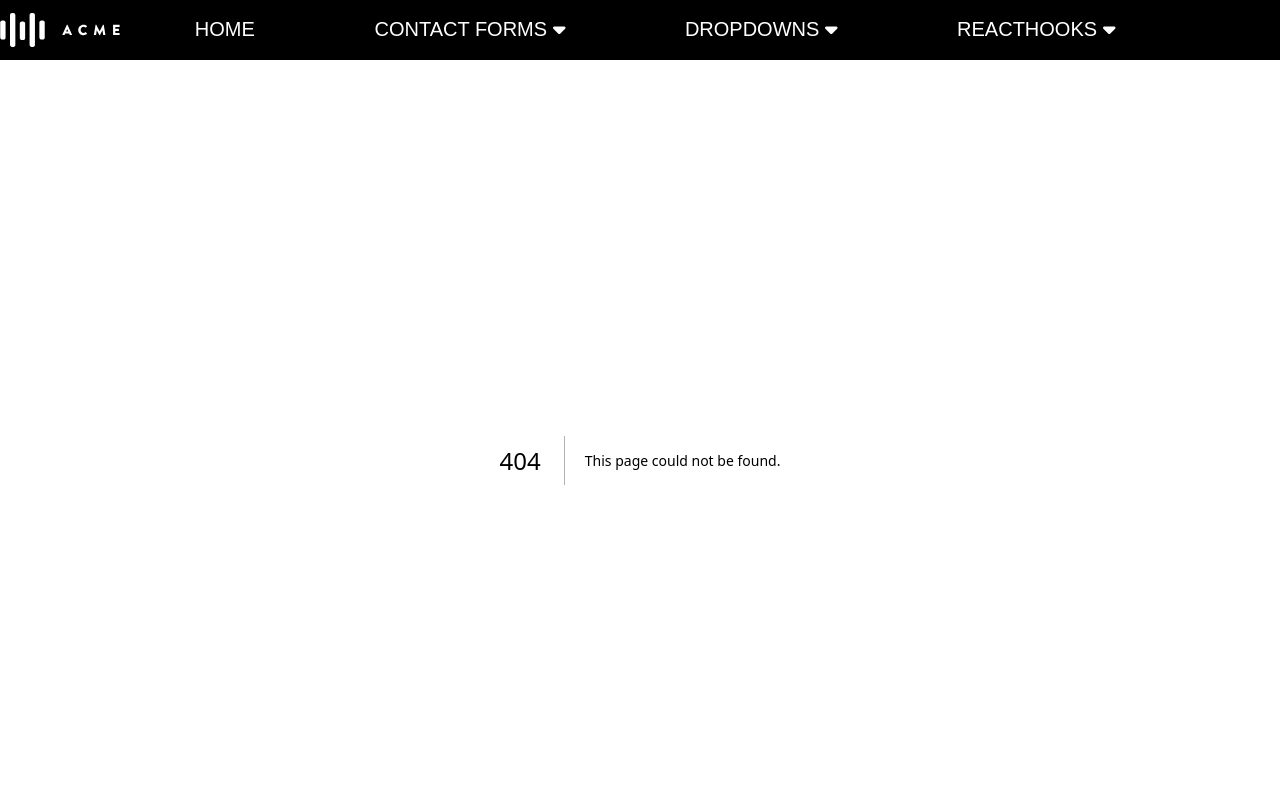
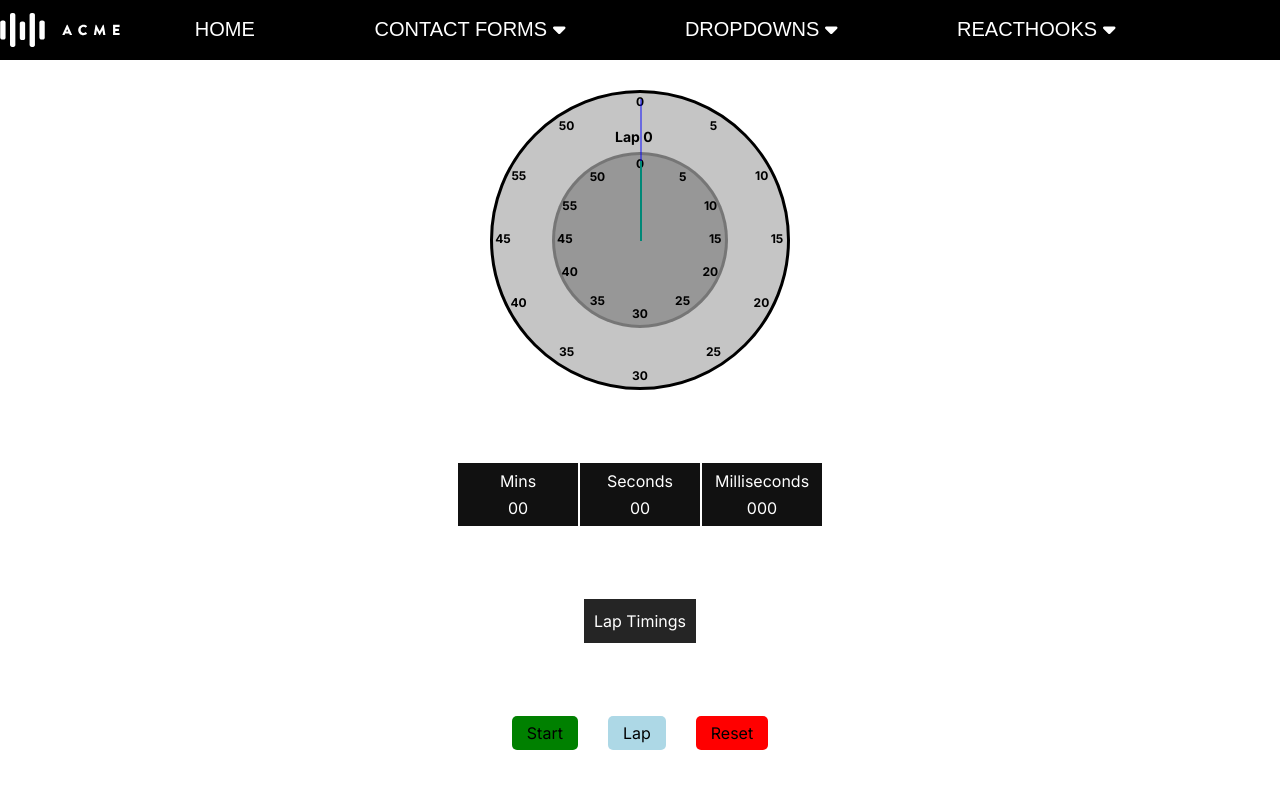
Before and after one commit to SattyamSamania/Contact-Form-formik, a Next.js app: page /MyStopwatch in a window 1280 px wide. Before the commit this address had no page. Shown: the top 788 px of the page. Built offline with nearby package versions, Linux system fonts and the light colour scheme; a web font is replaced by a local one.

Commit message:
Stopwatch Example

```diff
--- /dev/null
+++ b/app/MyStopwatch/Analog.js
@@ -0,0 +1,44 @@
+import styles from './Stopwatch.module.css';
+
+const Analog = ({ secs, laps }) => {
+
+    const lapTime = (laps.length) ? (secs - laps.reduce((a, b) => a + b, 0)) : secs;
+
+    return (
+        <div className={`${styles.analog} ${styles.markingsDiv}`}>
+            <span>0</span>
+            <span>5</span>
+            <span>10</span>
+            <span>15</span>
+            <span>20</span>
+            <span>25</span>
+            <span>30</span>
+            <span>35</span>
+            <span>40</span>
+            <span>45</span>
+            <span>50</span>
+            <span>55</span>
+            <hr style={{ transform: `rotateZ(${((secs / 1000) % 60) * 6}deg)` }} />
+            <div>
+                <p>Lap {laps.length}</p>
+                <div className={styles.markingsDiv}>
+                    <span>0</span>
+                    <span>5</span>
+                    <span>10</span>
+                    <span>15</span>
+                    <span>20</span>
+                    <span>25</span>
+                    <span>30</span>
+                    <span>35</span>
+                    <span>40</span>
+                    <span>45</span>
+                    <span>50</span>
+                    <span>55</span>
+                    <hr style={{ backgroundColor: 'rgb(0,255,0)', transform: `rotateZ(${((lapTime / 1000) % 60) * 6}deg)` }} />
+                </div>
+            </div>
+        </div>
+    )
+}
+
+export default Analog
--- /dev/null
+++ b/app/MyStopwatch/Digital.js
@@ -0,0 +1,28 @@
+import styles from './Stopwatch.module.css';
+
+const Digital = ({ time }) => {
+    return (
+        <div className={styles.digital}>
+            <div>
+                Mins
+                <span>
+                    {Math.floor(time / 60000).toLocaleString('en', { minimumIntegerDigits: 2, minimumFractionDigits: 0, useGrouping: false })}
+                </span>
+            </div>
+            <div>
+                Seconds
+                <span>
+                    {(Math.floor(time / 1000) % 60).toLocaleString('en', { minimumIntegerDigits: 2, minimumFractionDigits: 0, useGrouping: false })}
+                </span>
+            </div>
+            <div>
+                Milliseconds
+                <span>
+                    {(time % 1000).toLocaleString('en', { minimumIntegerDigits: 3, minimumFractionDigits: 0, useGrouping: false })}
+                </span>
+            </div>
+        </div>
+    )
+}
+
+export default Digital
--- /dev/null
+++ b/app/MyStopwatch/Laps.js
@@ -0,0 +1,16 @@
+import styles from './Stopwatch.module.css';
+
+const Laps = ({ laps }) => {
+    return (
+        <div className={styles.laps}>
+            <h4>Lap Timings</h4>
+            {laps.map((lap, i) => (
+                <span key={i}>
+                    Lap {i + 1}: {(lap / 1000).toFixed(3)} Seconds
+                </span>
+            ))}
+        </div>
+    )
+}
+
+export default Laps
--- /dev/null
+++ b/app/MyStopwatch/Stopwatch.module.css
@@ -0,0 +1,210 @@
+.stopwatch
+{
+    width: 100%;
+    height: calc(100vh - 100px);
+    display: flex;
+    flex-flow: column nowrap;
+    align-items: center;
+    justify-content: space-between;
+    gap: 10px;
+    padding: 30px 0 10px 0;
+}
+
+.stopWatchButtons
+{
+    display: inline-flex;
+    gap: 30px;
+}
+
+.stopwatch button
+{
+    background-color: rgb(145, 145, 145);
+    padding: 5px 15px;
+    border-radius: 5px;
+    -webkit-border-radius: 5px;
+    -moz-border-radius: 5px;
+    -ms-border-radius: 5px;
+    -o-border-radius: 5px;
+}
+
+.laps
+{
+    display: flex;
+    flex-flow: column nowrap;
+    align-items: center;
+    gap: 10px;
+    max-height: 20vh;
+    width: auto;
+    padding: 10px;
+    overflow-y: auto;
+    color: white;
+    background-color: rgb(37, 37, 37);
+}
+
+.digital
+{
+    display: inline-flex;
+    align-items: center;
+    gap: 2px;
+}
+
+.digital>div
+{
+    display: flex;
+    flex-direction: column;
+    align-items: center;
+    justify-content: space-between;
+    gap: 3px;
+    width: 120px;
+    background-color: rgb(17, 17, 17);
+    color: white;
+    padding: 6px;
+}
+
+.analog
+{
+    width: clamp(300px, 30vh, 500px);
+    height: clamp(300px, 30vh, 500px);
+    background-color: rgb(197, 197, 197);
+    border: 3px solid black;
+    border-radius: 50%;
+    -webkit-border-radius: 50%;
+    -moz-border-radius: 50%;
+    -ms-border-radius: 50%;
+    -o-border-radius: 50%;
+    position: relative;
+}
+
+.analog>div
+{
+    z-index: 0;
+    position: absolute;
+    top: 20%;
+    right: 20%;
+    width: 60%;
+    height: 60%;
+    background-color: rgba(36, 36, 36, 0.281);
+    border: 3px solid rgba(36, 36, 36, 0.281);
+    border-radius: 50%;
+    -webkit-border-radius: 50%;
+    -moz-border-radius: 50%;
+    -ms-border-radius: 50%;
+    -o-border-radius: 50%;
+}
+
+.analog>div>p
+{
+    width: 50px;
+    position: absolute;
+    top: -17%;
+    right: calc(50% - 25px);
+    font-size: 14px;
+    font-weight: bold;
+}
+
+.analog>div>div
+{
+    position: relative;
+    width: 100%;
+    height: 100%;
+    border-radius: 50%;
+    -webkit-border-radius: 50%;
+    -moz-border-radius: 50%;
+    -ms-border-radius: 50%;
+    -o-border-radius: 50%;
+}
+
+.markingsDiv>hr
+{
+    transform-origin: bottom center;
+    z-index: 1;
+    width: 2px;
+    height: calc(50% - 5px);
+    position: absolute;
+    bottom: calc(50% - 1px);
+    left: 50%;
+    background-color: rgba(0, 0, 255, 0.466);
+    border: none;
+}
+
+.markingsDiv>span
+{
+    position: absolute;
+    height: 20px;
+    width: 20px;
+    text-align: center;
+    font-size: 12px;
+    font-weight: bold;
+}
+
+.markingsDiv>span:nth-child(1)
+{
+    top: 0;
+    right: calc(50% - 10px);
+}
+
+.markingsDiv>span:nth-child(2)
+{
+    top: 8%;
+    right: calc(25% - 10px);
+}
+
+.markingsDiv>span:nth-child(3)
+{
+    top: 25%;
+    right: calc(8.6% - 10px);
+}
+
+.markingsDiv>span:nth-child(4)
+{
+    top: calc(50% - 10px);
+    right: 0%;
+}
+
+.markingsDiv>span:nth-child(5)
+{
+    bottom: 25%;
+    right: calc(8.7% - 10px);
+}
+
+.markingsDiv>span:nth-child(6)
+{
+    bottom: 8%;
+    right: calc(25% - 10px);
+}
+
+.markingsDiv>span:nth-child(7)
+{
+    bottom: 0%;
+    right: calc(50% - 10px);
+}
+
+.markingsDiv>span:nth-child(8)
+{
+    bottom: 8%;
+    left: calc(25% - 10px);
+}
+
+.markingsDiv>span:nth-child(9)
+{
+    bottom: 25%;
+    left: calc(8.7% - 10px);
+}
+
+.markingsDiv>span:nth-child(10)
+{
+    bottom: calc(50% - 10px);
+    left: 0%;
+}
+
+.markingsDiv>span:nth-child(11)
+{
+    top: 8%;
+    left: calc(25% - 10px);
+}
+
+.markingsDiv>span:nth-child(12)
+{
+    top: 25%;
+    left: calc(8.8% - 10px);
+}
--- /dev/null
+++ b/app/MyStopwatch/page.js
@@ -0,0 +1,77 @@
+'use client'
+
+import { useState } from 'react';
+import Digital from './Digital';
+import Analog from './Analog';
+import Laps from './Laps';
+import styles from './Stopwatch.module.css';
+
+const page = () => {
+
+    const [time, setTime] = useState(0);
+    const [laps, setLaps] = useState([]);
+    const [ID, setID] = useState(null);
+
+    const handleStart = () => {
+        if (time === 0) {
+            let now = new Date();
+            let ID = setInterval(() => {
+                setTime(new Date().getTime() - now.getTime())
+            }, 100);
+            setID(ID);
+        } else if (time > 0 && ID !== null) {
+            clearInterval(ID);
+            setID(null);
+        } else {
+            let now = new Date();
+            let reStart = new Date(now.getTime() - time);
+            let ID = setInterval(() => {
+                setTime(new Date().getTime() - reStart.getTime());
+            }, 100);
+            setID(ID);
+        }
+    }
+
+    const handleReset = () => {
+        if (ID === null) {
+            setTime(0);
+            setLaps([]);
+        } else {
+            alert('Pause First then reset');
+        }
+    }
+
+    const handleLap = () => {
+        let NewLaps = [...laps];
+        let NewLap;
+        if (NewLaps.length) {
+            let sinceLastLap = laps.reduce((a, b) => (a + b), 0);
+            NewLap = time - sinceLastLap;
+        } else {
+            NewLap = time;
+        }
+        NewLaps.push(NewLap);
+        setLaps(NewLaps);
+    }
+
+    return (
+        <div className={styles.stopwatch}>
+            <Analog secs={time} laps={laps} />
+            <Digital time={time} />
+            <Laps laps={laps} />
+            <div className={styles.stopWatchButtons}>
+                <button onClick={() => handleStart()} style={{ backgroundColor: 'green' }}>
+                    {time === 0 ? 'Start' : ID === null ? 'Re-Start' : 'Pause'}
+                </button>
+                <button onClick={() => handleLap()} style={{ backgroundColor: 'lightblue' }}>
+                    Lap
+                </button>
+                <button onClick={() => handleReset()} disabled={ID !== null} style={{ backgroundColor: 'red' }}>
+                    Reset
+                </button>
+            </div>
+        </div>
+    )
+}
+
+export default page
```
